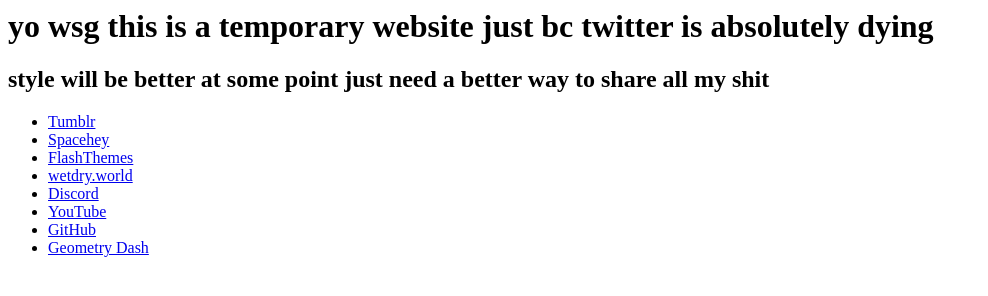
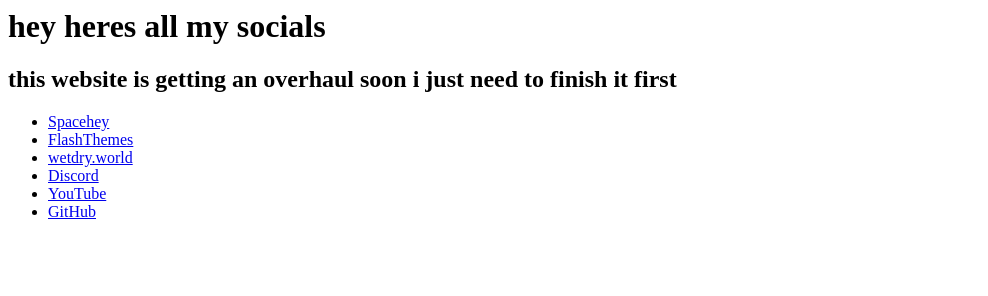
Before and after one commit to gracefulTenacity/yeahimsammi.xyz, a plain HTML site: page index.html in a window 1280 px wide. Shown: the whole page, without its empty margins (0-988 px from the left). Drawn offline with Linux system fonts and the light colour scheme.

Commit message:
Update index.html

```diff
--- a/index.html
+++ b/index.html
@@ -1,20 +1,18 @@
 <html>
   <head>
-    <title>hey losers check it</title>
+    <title>yeah, im sammi.</title>
   </head>
   <!-- hi source viewer how are you -->
   <body>
-    <h1>yo wsg this is a temporary website just bc twitter is absolutely dying</h1>
-    <h2>style will be better at some point just need a better way to share all my shit</h2>
+    <h1>hey heres all my socials</h1>
+    <h2>this website is getting an overhaul soon i just need to finish it first</h2>
     <ul>
-      <li><a href="https://tumblr.com/gracefultenacity">Tumblr</a></li>
       <li><a href="https://spacehey.com/yeahimsammi">Spacehey</a></li>
       <li><a href="https://flashthemes.net/user/73">FlashThemes</a></li>
       <li><a href="https://wetdry.world/@latulapyrope">wetdry.world</a></li>
       <li><a href="https://discord.com/users/1000140141001723985">Discord</a></li>
       <li><a href="https://www.youtube.com/channel/UCVCkrssVKBJy7OEVGhtE3ng">YouTube</a></li>
       <li><a href="https://github.com/gracefulTenacity">GitHub</a></li>
-      <li><a href="https://gdbrowser.com/u/GracelessGD">Geometry Dash</a></li>
     </ul>
   </body>
 </html>
```
